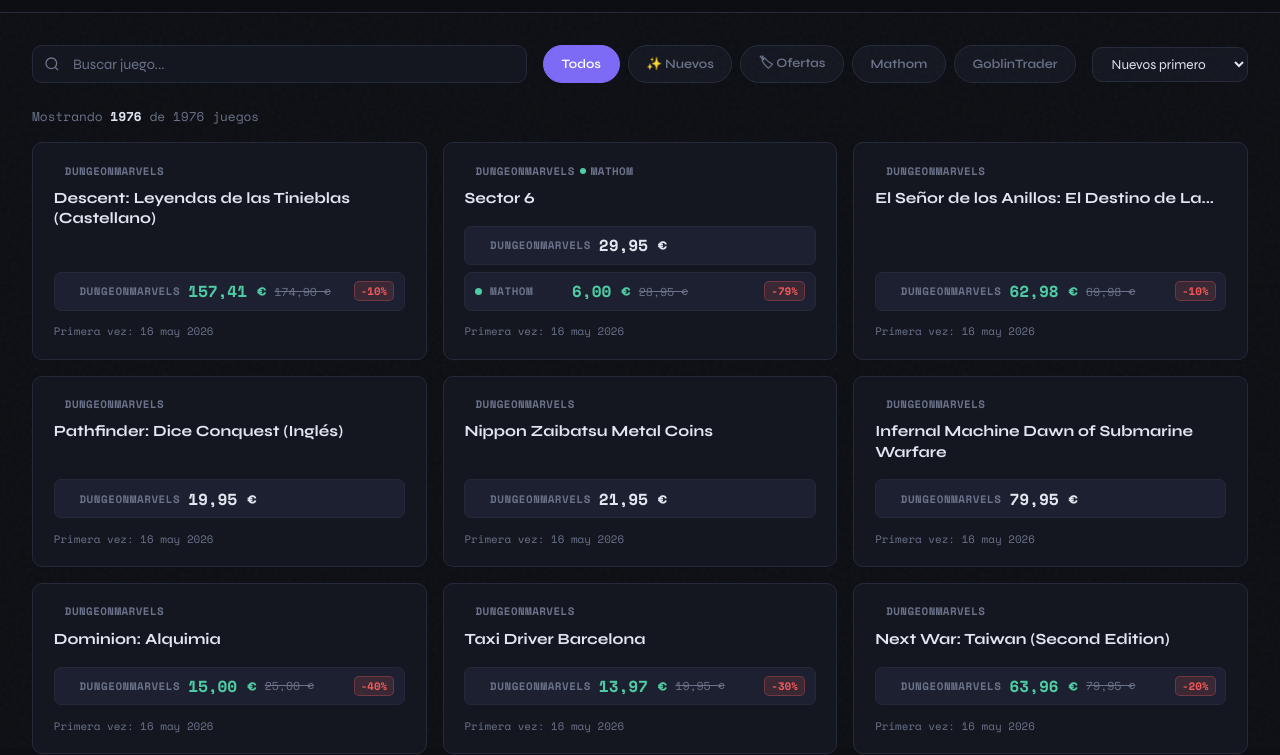
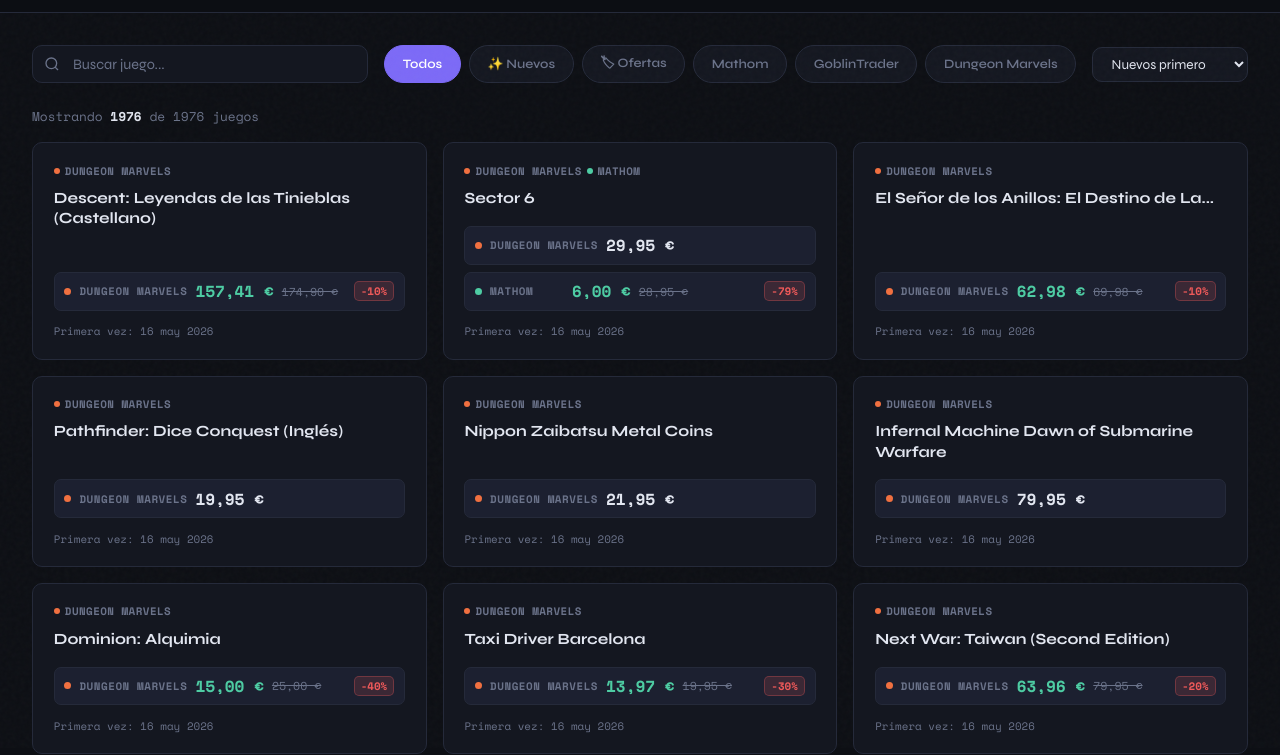
Before and after one commit to SullivanWhite/ScanPrice2.0, a plain HTML site: page index.html in a window 1280 px wide. Shown: the part 52-807 px from the top of the page. Drawn offline with nearby package versions, Linux system fonts and the light colour scheme.

Commit message:
Update index.html

```diff
--- a/index.html
+++ b/index.html
@@ -229,6 +229,7 @@
   }
   .dot-mathom { background: #4ecca3; }
   .dot-goblintrader { background: #f0c040; }
+  .dot-dungeonmarvels { background: #f07040; }
 
   /* Name */
   .card-name {
@@ -437,7 +438,8 @@
     <button class="btn-filter"        data-filter="new"     onclick="setFilter('new',this)">✨ Nuevos</button>
     <button class="btn-filter"        data-filter="sale"    onclick="setFilter('sale',this)">🏷 Ofertas</button>
     <button class="btn-filter"        data-filter="mathom"        onclick="setFilter('mathom',this)">Mathom</button>
-    <button class="btn-filter"        data-filter="goblintrader"  onclick="setFilter('goblintrader',this)">GoblinTrader</button>
+    <button class="btn-filter"        data-filter="goblintrader"   onclick="setFilter('goblintrader',this)">GoblinTrader</button>
+    <button class="btn-filter"        data-filter="dungeonmarvels" onclick="setFilter('dungeonmarvels',this)">Dungeon Marvels</button>
   </div>
 
   <select class="sort-select" id="sortSelect" onchange="render()">
@@ -536,7 +538,8 @@
     if (activeFilter === 'new')          return g.is_new;
     if (activeFilter === 'sale')         return hasSale(g);
     if (activeFilter === 'mathom')       return hasSource(g, 'mathom');
-    if (activeFilter === 'goblintrader') return hasSource(g, 'goblintrader');
+    if (activeFilter === 'goblintrader')  return hasSource(g, 'goblintrader');
+    if (activeFilter === 'dungeonmarvels') return hasSource(g, 'dungeonmarvels');
     return true;
   });
 
@@ -635,7 +638,8 @@
 // ── Card HTML ──────────────────────────────────────────────────────────────
 const SOURCE_META = {
   mathom:       { label: 'Mathom',       dotClass: 'dot-mathom' },
-  goblintrader: { label: 'GoblinTrader', dotClass: 'dot-goblintrader' },
+  goblintrader:   { label: 'GoblinTrader',   dotClass: 'dot-goblintrader' },
+  dungeonmarvels: { label: 'Dungeon Marvels', dotClass: 'dot-dungeonmarvels' },
 };
 
 function priceSourceRow(p) {
```
